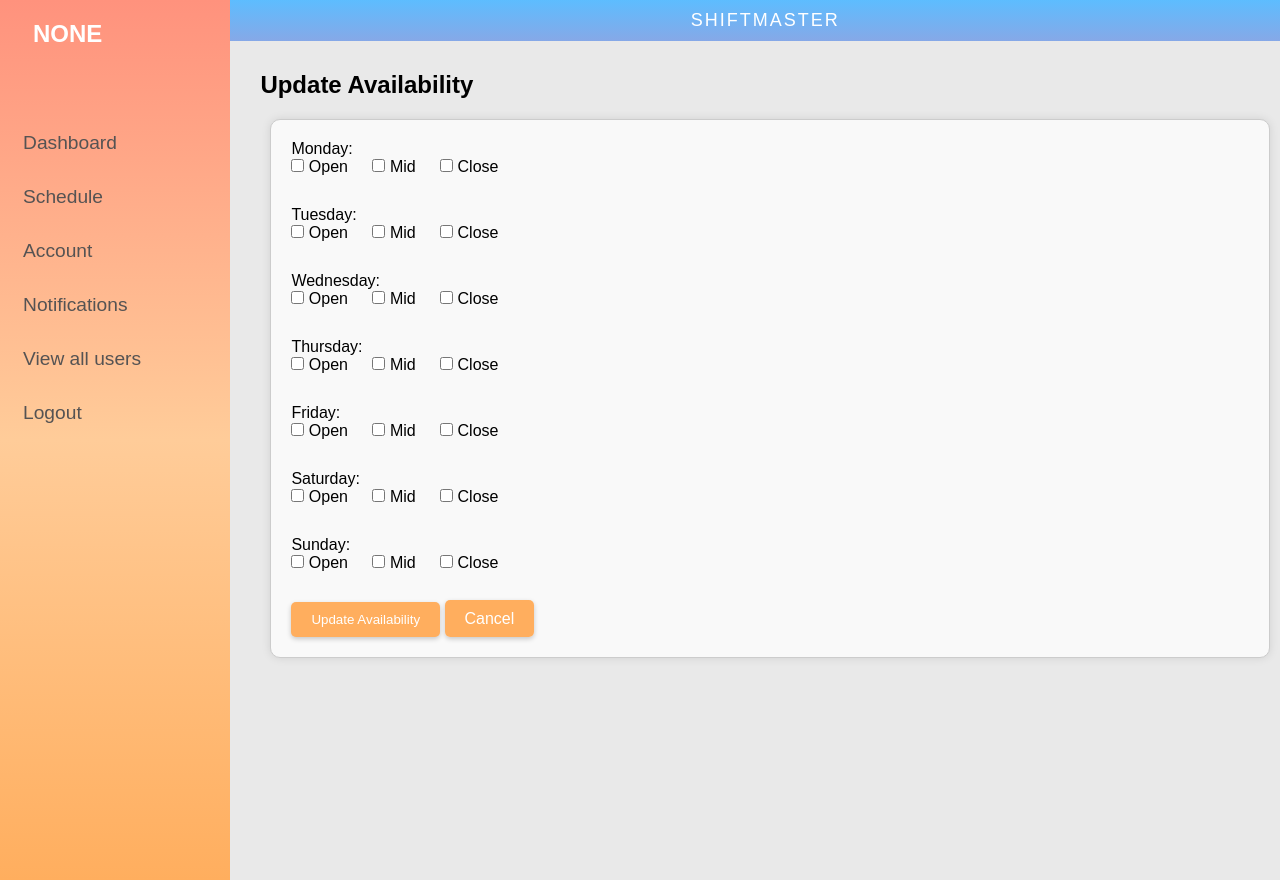
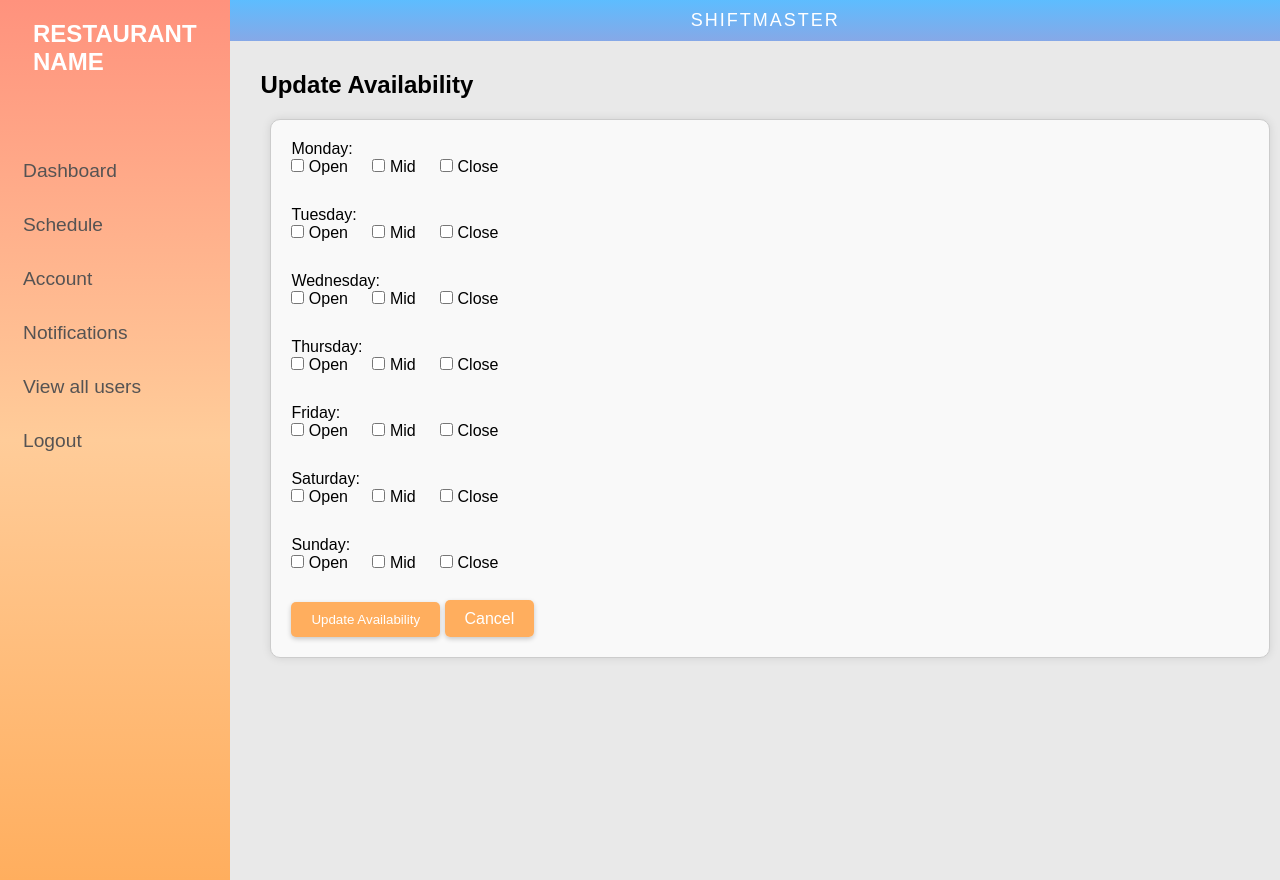
Before and after one commit to SeeHudson/ServerSchedulingApp, a Django app: page /dashboard/account/updateAvailability/ in a window 1280 px wide. Run offline with Django 5.2, Linux system fonts and the light colour scheme.

Commit message:
Account Implementation Working

```diff
--- a/Scheduler/views/serverscore.py
+++ b/Scheduler/views/serverscore.py
@@ -7,7 +7,6 @@
 
 import Scheduler
 from Scheduler.models import Employee, User
-
 
 class ServerScore(View):
     def get(self, request):
--- a/templates/Scheduler/updateavailability.html
+++ b/templates/Scheduler/updateavailability.html
@@ -10,7 +10,6 @@
             display: inline-block;
             margin-right: 20px;
         }
-
         .day-container {
             margin-bottom: 30px;
         }
@@ -21,10 +20,10 @@
 <nav>
   <div class="navbar">
     <div class="logo">
-                <h1>{{ restaurant_name }}</h1>
+      <h1>Restaurant Name</h1>
     </div>
     <ul>
-                <li><a href="{% url 'dashboard' %}">
+      <li>  <a href="{% url 'dashboard' %}">
         <i class="fas fa-user"></i>
         <span class="nav-item">Dashboard</span>
       </a>
```
Lines whose indentation alone changed are shown as unchanged.
